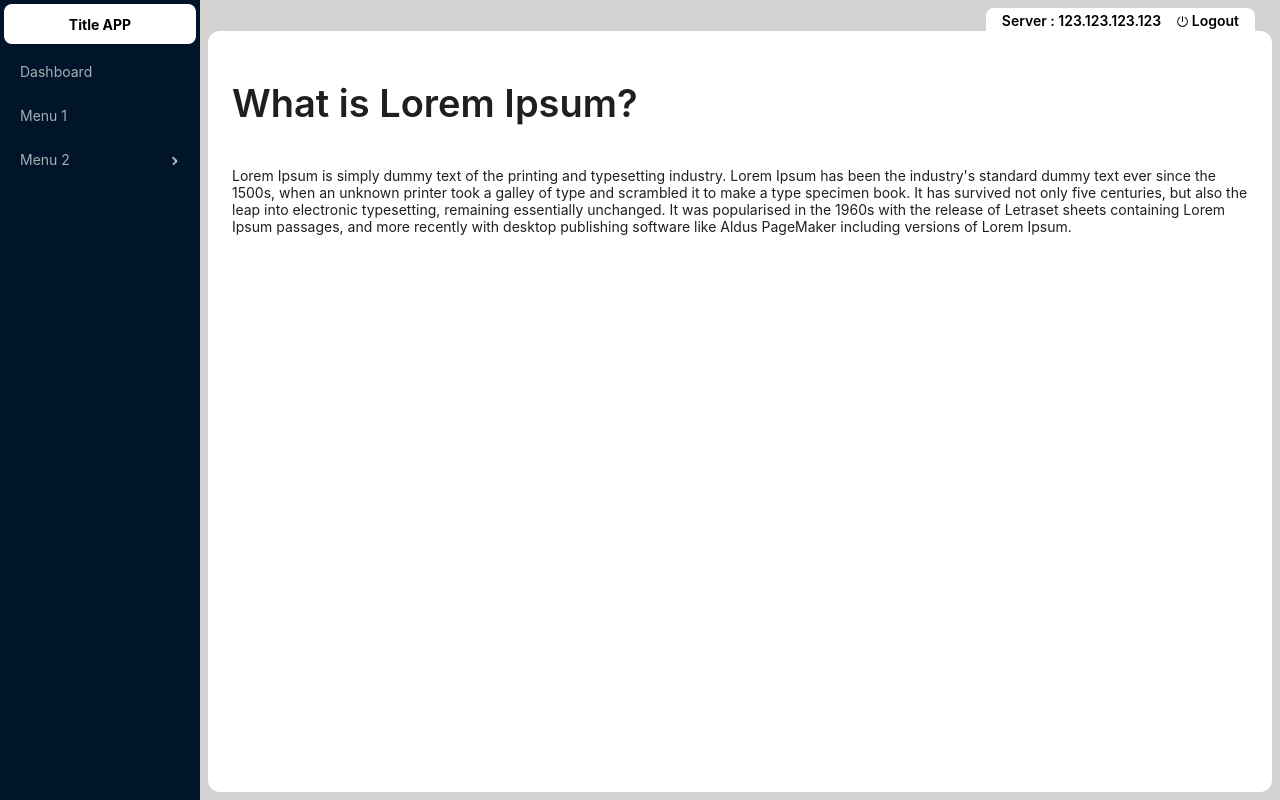
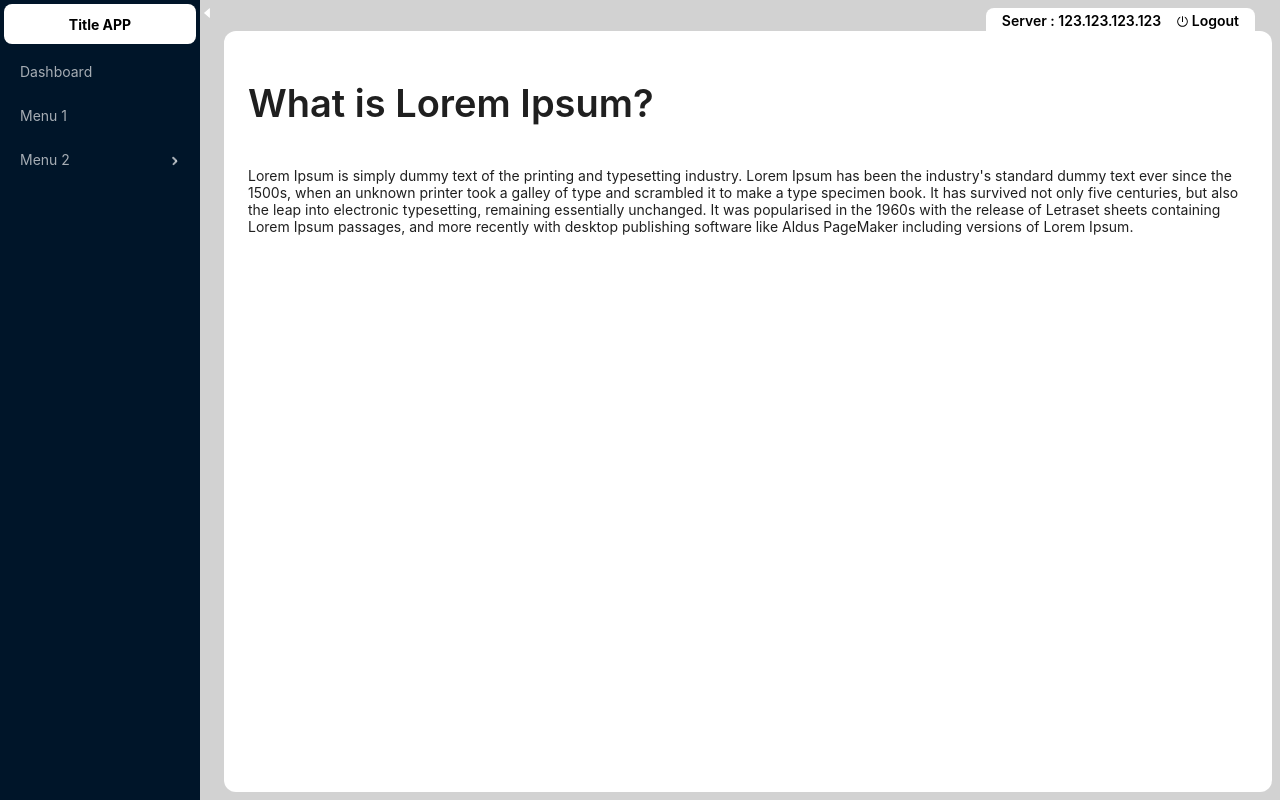
Before and after one commit to klaveriuzent/fe-react-app, a React (Create React App) app: page / in a window 1280 px wide. Built offline with nearby package versions, Linux system fonts and the light colour scheme.

Commit message:
Dev Init

```diff
--- a/src/component/nav/nav-menu-vertical/nav-menu-vertical.component.css
+++ b/src/component/nav/nav-menu-vertical/nav-menu-vertical.component.css
@@ -25,6 +25,14 @@
   display: flex;
   justify-content: center;
   align-items: center;
+}
+
+.toggle-collapsed {
+  margin-top: 4px;
+  width: 16px;
+  height: 40px;
+  color: white;
+
 }
 
 .menu-support {
--- a/src/component/nav/nav-menu-vertical/nav-menu-vertical.component.tsx
+++ b/src/component/nav/nav-menu-vertical/nav-menu-vertical.component.tsx
@@ -1,7 +1,7 @@
 import React, { useState, useMemo } from "react";
 import "./nav-menu-vertical.component.css";
 import { Layout, Menu } from "antd";
-import { PoweroffOutlined } from "@ant-design/icons";
+import { PoweroffOutlined, CaretLeftOutlined } from "@ant-design/icons";
 import { MenuList } from "../../../drawer-menu-list";
 import { useNavigate } from "react-router-dom";
 
@@ -14,6 +14,7 @@ export const NavMenuVertical = ({
 }) => {
   const navigate = useNavigate();
   const [current, setCurrent] = useState(MenuList[0].label);
+  const [collapsed, setCollapsed] = useState(false);
 
   function onClickChangeChildren(key: string) {
     setCurrent(key);
@@ -56,9 +57,13 @@ export const NavMenuVertical = ({
     // eslint-disable-next-line
   }, [MenuList, onClickChangeChildren, renderSubMenu]);
 
+  const toggleCollapsed = () => {
+    setCollapsed(!collapsed);
+  };
+
   return (
     <Layout className="first-layout">
-      <Sider trigger={null}>
+      <Sider trigger={null} collapsible collapsed={collapsed}>
         <div className="title-app">Title APP</div>
         <Menu
           theme="dark"
@@ -67,6 +72,9 @@ export const NavMenuVertical = ({
           items={items}
         />
       </Sider>
+      <div className="toggle-collapsed" onClick={toggleCollapsed}>
+          <CaretLeftOutlined />
+        </div>
       <Layout className="second-layout">
         <div className="second-header">
           <div className="server-title">Server : 123.123.123.123</div>
```
